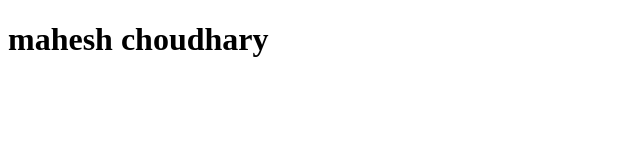
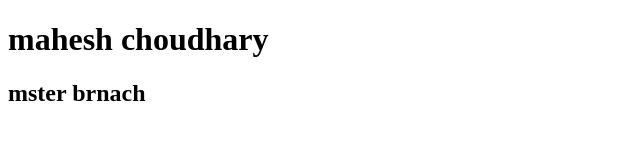
Before and after one commit to MaheshChoudhary009/Netflix-TailwindCss, a plain HTML site: page index.html in a window 1280 px wide. Shown: the whole page, without its empty margins (0-640 px from the left). Drawn offline with Linux system fonts and the light colour scheme.

Commit message:
master branch text add

```diff
--- a/index.html
+++ b/index.html
@@ -7,5 +7,6 @@
 </head>
 <body>
     <h1>mahesh choudhary</h1>
+    <h2>mster brnach</h2>
 </body>
 </html>
```
